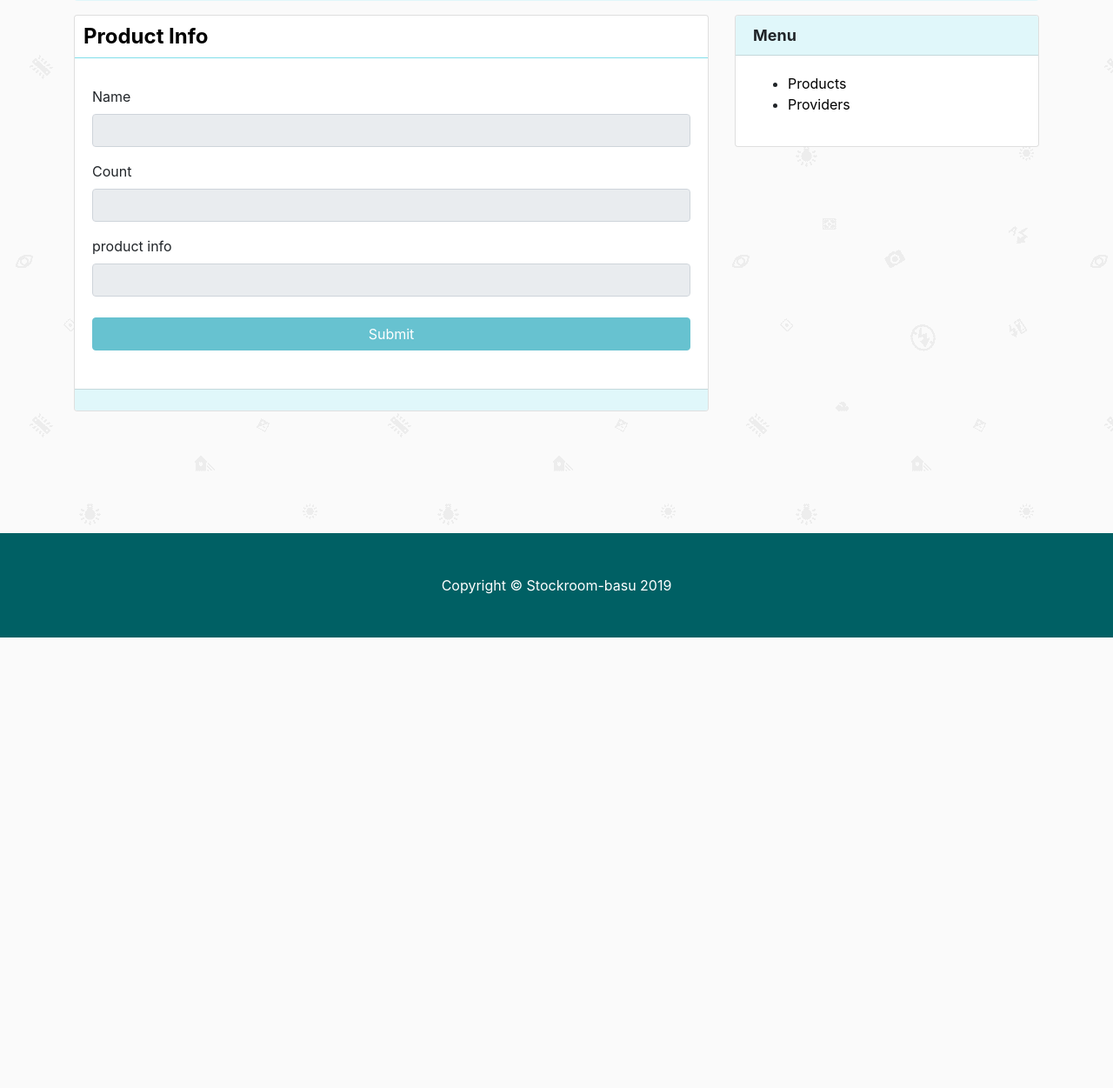
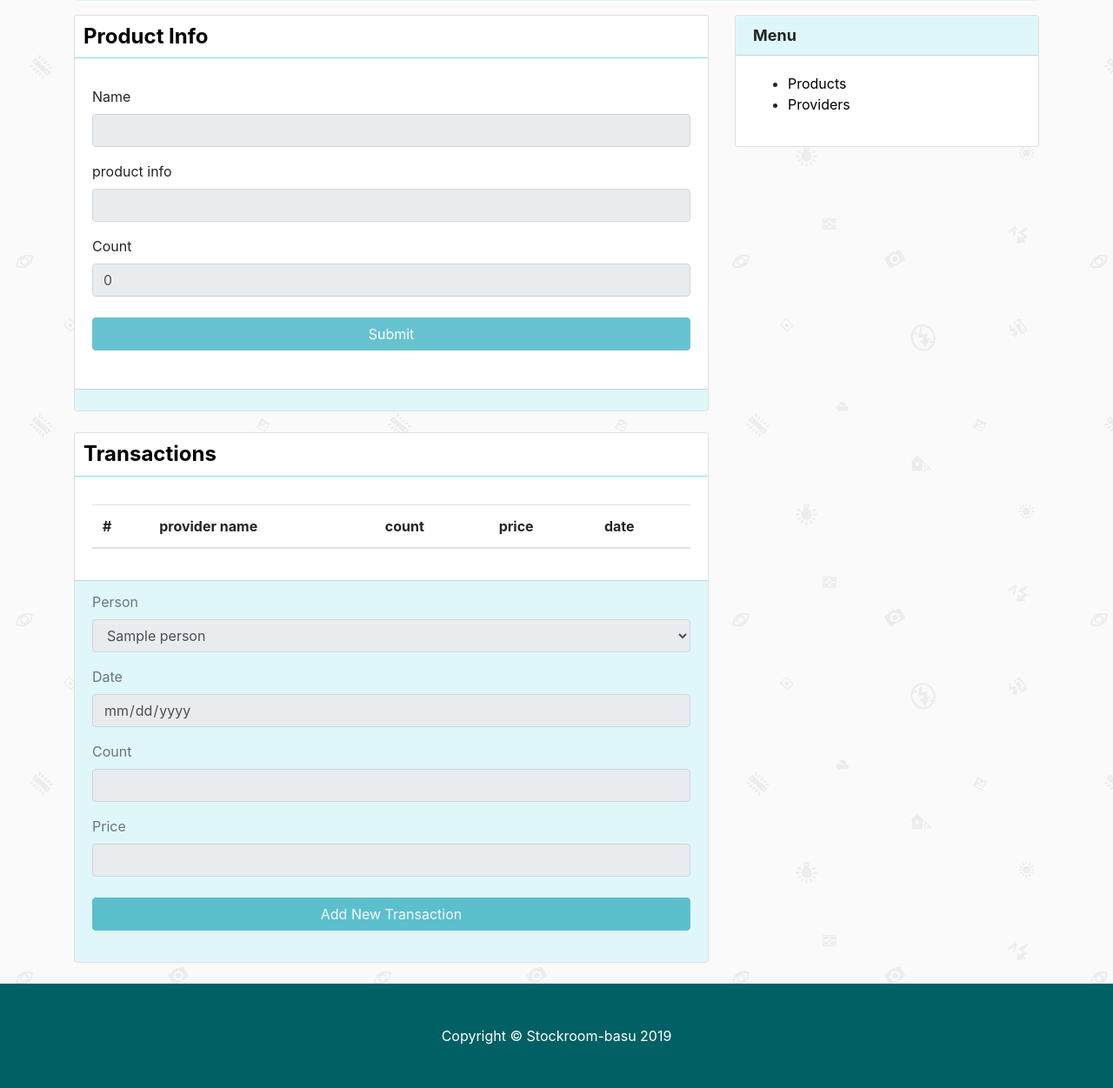
Before and after one commit to niloofarmakari/stockroom, a Django app: page /product in a window 1280 px wide. Shown: the part 187-1438 px from the top of the page at 87% size. Before the commit the page ends 920 px from the top, so only its background shows below. Run offline with Django 3.2, Linux system fonts and the light colour scheme; tables that the repository leaves empty hold one stand-in row (values such as "Sample post"); lists and menus that the app fills with data are empty; some libraries are stand-ins or nearby versions.

Commit message:
add transaction

```diff
--- a/stockroom/forms.py
+++ b/stockroom/forms.py
@@ -12,3 +12,9 @@
     class Meta:
         model = models.Person
         fields = ['name', 'phone', 'address']
+
+
+class TransactionForm(ModelForm):
+    class Meta:
+        model = models.Transaction
+        fields = ['person', 'product', 'count', 'date', 'price']
--- a/stockroom/models.py
+++ b/stockroom/models.py
@@ -14,7 +14,7 @@
     product_info = models.CharField(max_length=100)
 
     def __str__(self):
-        return f'name: {self.name}, count: {self.count}, type: {self.product_info}, provider: {self.provider}'
+        return f'name: {self.name}, type: {self.product_info}'
 
 
 class Transaction(models.Model):
@@ -24,3 +24,6 @@
 
     date = models.DateField()
     price = models.IntegerField()
+
+    def __str__(self):
+        return f'person: {self.person}, product: {self.product}, count: {self.count}'
--- a/stockroom/templates/stockroom/product.html
+++ b/stockroom/templates/stockroom/product.html
@@ -32,20 +32,21 @@
                     <form method="post">
                         <fieldset {% if not request.user.is_authenticated %} disabled="disabled" {% endif %}>
                             {% csrf_token %}
+                            <input type="hidden" name="request" value="product">
                             <div class="form-group">
                                 <label for="exampleFormControlInput1">Name</label>
                                 <input type="text" class="form-control" id="exampleFormControlInput1" name="name"
                                     value="{{ product.name }}">
                             </div>
                             <div class="form-group">
-                                <label for="exampleFormControlInput1">Count</label>
-                                <input type="number" class="form-control" id="exampleFormControlInput1" name="count"
-                                    value="{{ product.count }}" disabled="disabled">
-                            </div>
-                            <div class="form-group">
                                 <label for="exampleFormControlInput1">product info</label>
                                 <input type="text" class="form-control" id="exampleFormControlInput1"
                                     name="product_info" value="{{ product.product_info }}">
+                            </div>
+                            <div class="form-group">
+                                <label for="exampleFormControlInput1">Count</label>
+                                <input type="number" class="form-control" id="exampleFormControlInput1" name="count"
+                                    value="{{ count }}" disabled="disabled">
                             </div>
                             <!-- <div class="form-group">
                                 <label for="exampleFormControlSelect1">Provider</label>
@@ -68,6 +69,80 @@
                 </div>
             </div>
 
+
+
+
+
+            <!-- Blog Post -->
+            <div class="card mb-4">
+                <h2 class="card-title">Transactions</h2>
+
+                <div class="card-body">
+                    <table class="table table-striped">
+                        <thead>
+
+                            <tr>
+                                <th scope="col">#</th>
+                                <th scope="col">provider name</th>
+                                <th scope="col">count</th>
+                                <th scope="col">price</th>
+                                <th scope="col">date</th>
+                            </tr>
+                        </thead>
+                        {% for provider in transactions %}
+                        <tr onclick="window.location='/provider/{{provider.id}}';">
+                            <th scope="row">{{ forloop.counter }}</th>
+                            <td>{{ provider.person.name }}</td>
+                            <td>{{ provider.count }}</td>
+                            <td>{{ provider.price }}</td>
+                            <td>{{ provider.date }}</td>
+                        </tr>
+                        {% endfor %}
+                    </table>
+                </div>
+                <div class="card-footer text-muted light-color">
+
+                    <form method="post">
+                        <fieldset {% if not request.user.is_authenticated %} disabled="disabled" {% endif %}>
+                            {% csrf_token %}
+                            <input type="hidden" name="request" value="transaction">
+                            <input type="hidden" name="product" value="{{ product.id }}">
+                            <div class="form-group">
+                                <label for="exampleFormControlSelect1">Person</label>
+                                <select class="form-control" id="exampleFormControlSelect1" name="person">
+                                    {% for provider in providers %}
+                                    <option value="{{ provider.id }}" {% if provider.id == product.provider.id %}
+                                        selected="selected" {% endif %}>{{ provider.name }}</option>
+                                    {% endfor %}
+                                </select>
+                            </div>
+                            <div class="form-group">
+                                <label for="exampleFormControlInput1">Date</label>
+                                <input type="date" class="form-control" id="exampleFormControlInput1" name="date">
+                            </div>
+                            <div class="form-group">
+                                <label for="exampleFormControlInput1">Count</label>
+                                <input type="number" class="form-control" id="exampleFormControlInput1" name="count">
+                            </div>
+                            <div class="form-group">
+                                <label for="exampleFormControlInput1">Price</label>
+                                <input type="number" class="form-control" id="exampleFormControlInput1" name="price">
+                            </div>
+
+                            <button class="btn btn-info btn-block my-4" type="submit">Add New Transaction</button>
+                        </fieldset>
+                    </form>
+
+
+                </div>
+            </div>
+
+
+
+
+
+
+
         </div>
 
         <!-- Sidebar Widgets Column -->
--- a/stockroom/templates/stockroom/product_manager.html
+++ b/stockroom/templates/stockroom/product_manager.html
@@ -31,18 +31,16 @@
                             <tr>
                                 <th scope="col">#</th>
                                 <th scope="col">name</th>
-                                <th scope="col">provider</th>
-                                <th scope="col">count</th>
                                 <th scope="col">info</th>
+                                <!-- <th scope="col">count</th> -->
                             </tr>
                         </thead>
                         {% for product in products %}
                         <tr onclick="window.location='/product/{{product.id}}';">
                             <th scope="row">{{ forloop.counter }}</th>
                             <td>{{ product.name }}</td>
-                            <td><a href="/provider/{{ product.provider.id }}">{{ product.provider.name }}</a></td>
-                            <td>{{ product.count }}</td>
                             <td>{{ product.product_info }}</td>
+                            <!-- <td>{{ product.count }}</td> -->
                         </tr>
                         {% endfor %}
                     </table>
--- a/stockroom/views.py
+++ b/stockroom/views.py
@@ -1,5 +1,6 @@
 from django.shortcuts import render
 from django.contrib.auth import logout
+from django.db.models import Sum
 from django.shortcuts import redirect, HttpResponse
 
 from . import models, forms
@@ -13,14 +14,19 @@
 def product_manager(request):
     search = []
     search.append(f'(name = "{request.GET["keyword"]}")' if "keyword" in request.GET and request.GET['keyword'] else '')
-    search.append(f'(count > 0)' if 'available' in request.GET else '')
+    # search.append(f'(count > 0)' if 'available' in request.GET else '')
     search.append(f'(product_info = "{request.GET["product_info"]}")' if 'product_info' in request.GET and request.GET['product_info'] else '')
 
     search = [i for i in search if i]
     query = f'where {" and ".join(search)}' if search else ''
 
+    # transactions = {item['product_id']: item['count'] for item in }
+    # products = models.Transaction.objects.select_related().values('name', 'product_info', 'product_id').annotate(count=Sum('count'))
+    products = models.Product.objects.raw(f'SELECT * FROM stockroom_product {query}')
+
+
     return render(request, 'stockroom/product_manager.html', {
-        'products': models.Product.objects.raw(f'SELECT * FROM stockroom_product {query}')
+        'products': products,
     })
 
 
@@ -39,18 +45,29 @@
 def product_view(request, id=None):
     product = models.Product.objects.get(id=id) if id else models.Product()
 
-    if request.POST:
+    if request.POST and request.POST['request'] == 'product':
         form = forms.ProductForm(request.POST, instance=product)
         product = form.save()
         return redirect('/products')
 
-    elif 'delete' in request.GET and id:
+    if request.POST and request.POST['request'] == 'transaction':
+        print('gaatcha')
+        form = forms.TransactionForm(request.POST)
+        form.save()
+        return redirect(f'/product/{id}')
+
+
+
+    if 'delete' in request.GET and id:
         product.delete()
         return redirect('/products')
 
+    transactions = models.Transaction.objects.filter(product=id)
     return render(request, 'stockroom/product.html', {
         'product': product,
-        'providers': models.Person.objects.all()
+        'count': sum([i.count for i in transactions]),
+        'providers': models.Person.objects.all(),
+        'transactions': transactions,
     })
 
 
```
